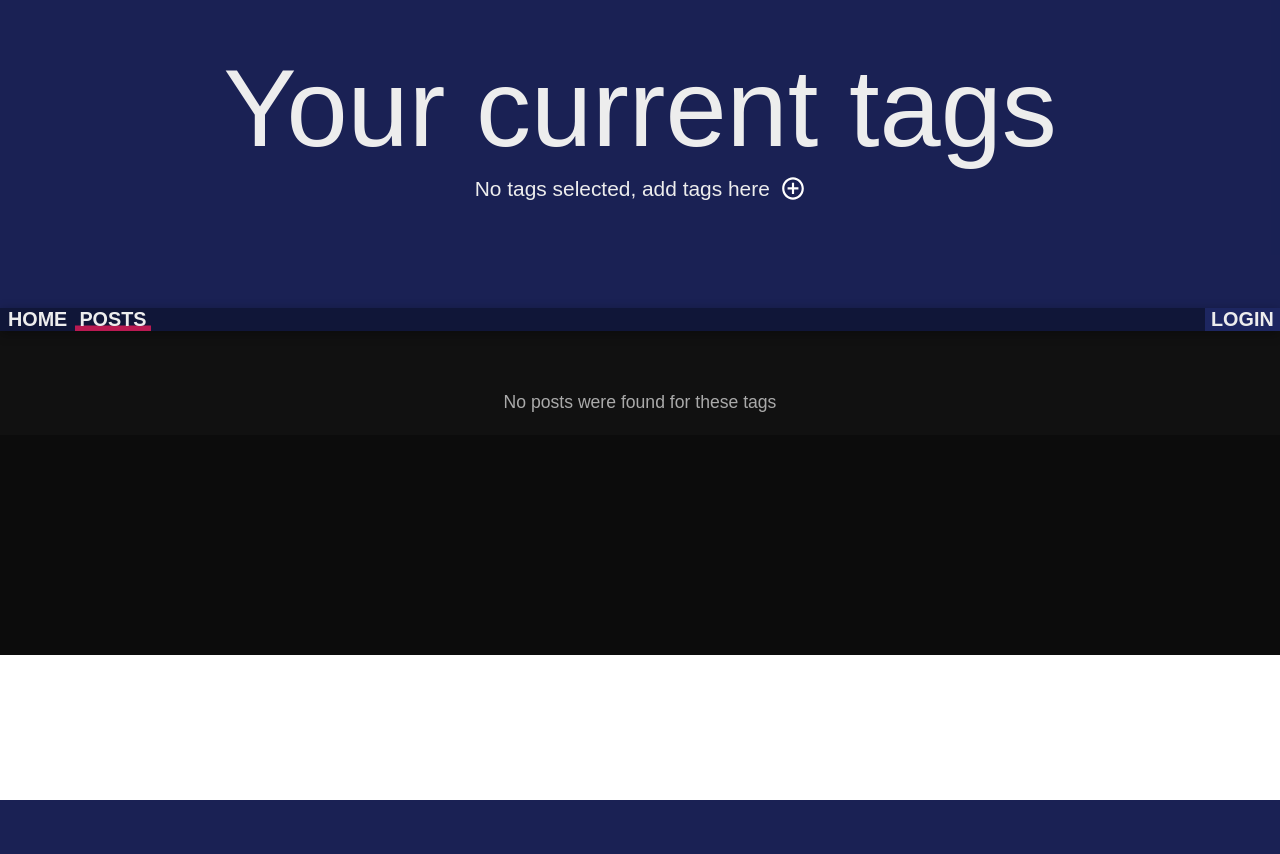
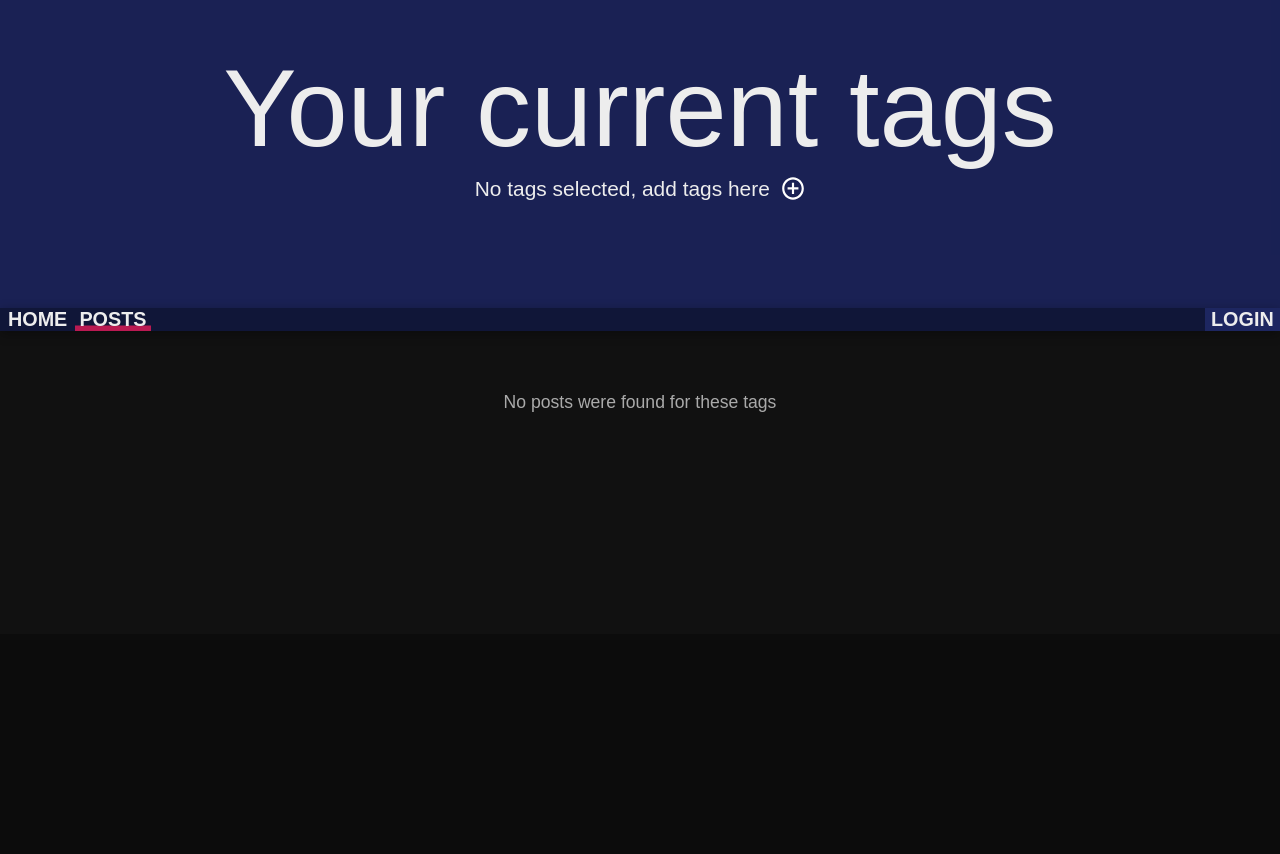
Before and after one commit to gabbe-k/tech-web-template, a PHP site: page /postview.php in a window 1280 px wide. Before the commit the page ends 800 px from the top, so only its background shows below. Run offline with PHP 8.4, Linux system fonts and the light colour scheme; data comes from the database, SQL or seed files in the repository; data that the repository does not hold is empty; some libraries are stand-ins or nearby versions; some web fonts are replaced.

Commit message:
Fixed styling error with site height

```diff
--- a/css/master.css
+++ b/css/master.css
@@ -1112,6 +1112,7 @@ html {
   display: grid;
   grid-template-columns: 1fr;
   grid-gap: 1rem;
+  min-height: 10rem;
 }
 .postViewer .post {
   z-index: 998;
@@ -1225,7 +1226,8 @@ html {
 .content-wrap {
   display: grid;
   grid-template-columns: 1fr;
-  height: 100%;
+  min-height: 90vh;
+  max-height: auto;
   width: 100%;
   background: #111111;
 }
--- a/css/postview.css
+++ b/css/postview.css
@@ -130,6 +130,7 @@ html {
   display: grid;
   grid-template-columns: 1fr;
   grid-gap: 1rem;
+  min-height: 10rem;
 }
 .postViewer .post {
   z-index: 998;
--- a/scss/master.scss
+++ b/scss/master.scss
@@ -7,7 +7,8 @@
 .content-wrap {
   display: grid;
   grid-template-columns: 1fr;
-  height: 100%;
+  min-height: 90vh;
+  max-height: auto;
   width: 100%;
   background: $ThirdDark;
 }
--- a/scss/postview.scss
+++ b/scss/postview.scss
@@ -8,6 +8,7 @@
   display: grid;
   grid-template-columns: 1fr;
   grid-gap: 1rem;
+  min-height: 10rem;
 
   .post {
 
```
Also changed, not shown: 2 other files.
